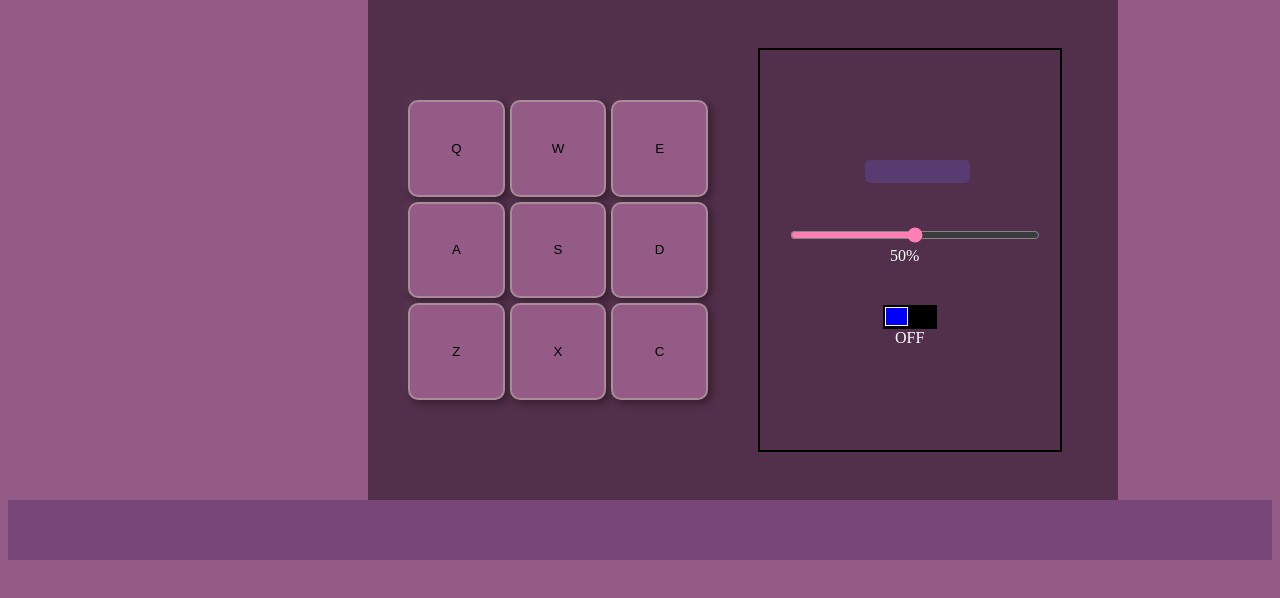
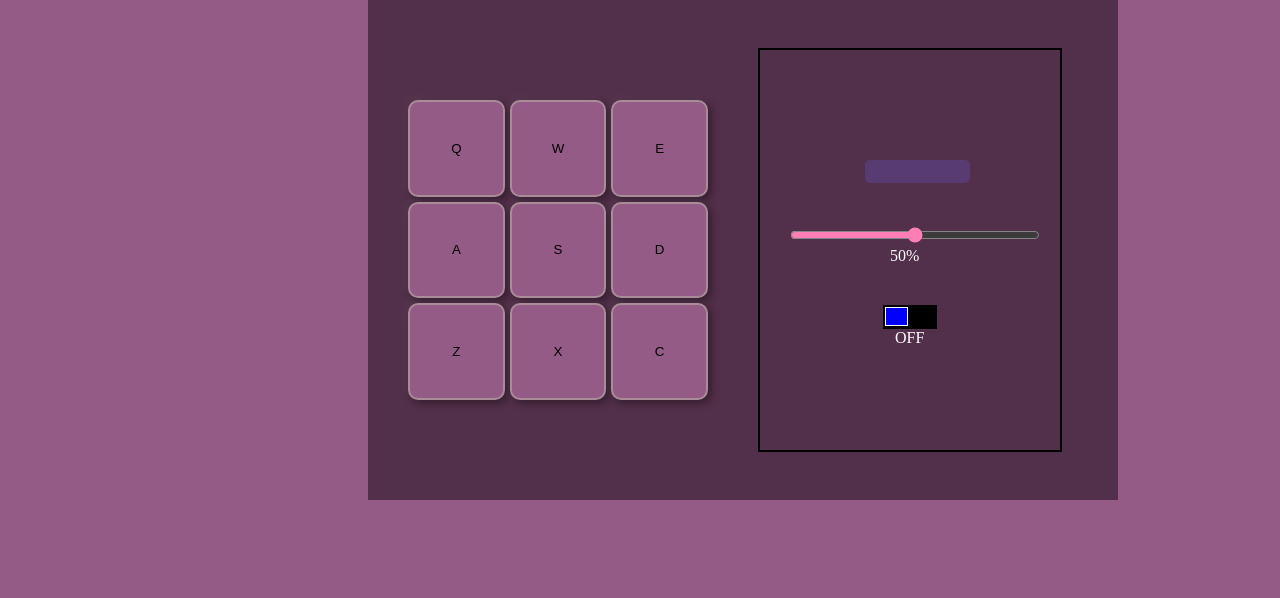
Before and after one commit to Indi0101/Drum-Machine, a plain HTML site: page index.html in a window 1280 px wide. Shown: the part 86-684 px from the top of the page. Drawn offline with nearby package versions, Linux system fonts and the light colour scheme.

Commit message:
Fix HTML formatting and structure

```diff
--- a/index.html
+++ b/index.html
@@ -20,7 +20,7 @@
     <script type="text/babel" src="app.js"></script>
     <div id="root"></div>
     </main>
-    <footer> </footer>
+
 </body>
 
 </html>
```
